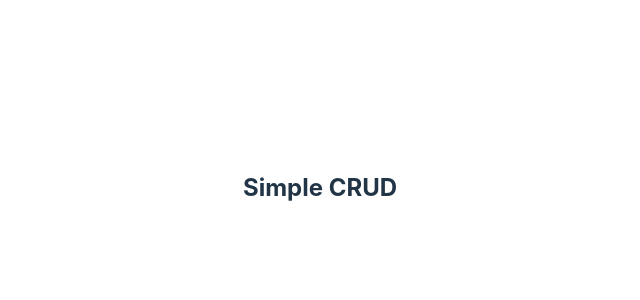
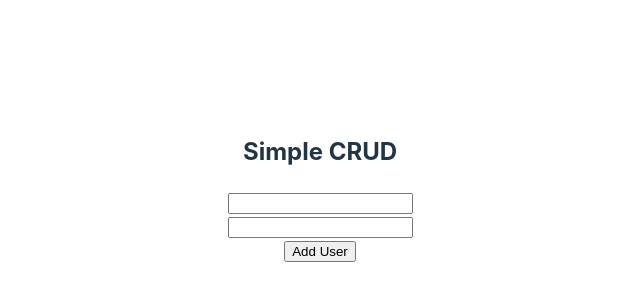
Before and after one commit to nayan-28/Simple-CRUD, a React (Vite) app: page / in a window 1280 px wide. Shown: the part 212-512 px from the top of the page, without its empty margins (320-960 px from the left). Built offline with nearby package versions, Linux system fonts and the light colour scheme.

Commit message:
data inserted

```diff
--- a/src/App.jsx
+++ b/src/App.jsx
@@ -1,10 +1,39 @@
 import "./App.css";
 
 function App() {
+  const handleAddUser = (e) => {
+    e.preventDefault();
+    const form = e.target;
+    const name = form.name.value;
+    const email = form.email.value;
+
+    const user = {
+      name,
+      email,
+    };
+    fetch("http://localhost:5000/users", {
+      method: "POST",
+      headers: {
+        "content-type": "application/json",
+      },
+      body: JSON.stringify(user),
+    })
+      .then((res) => res.json())
+      .then((data) => {
+        console.log(data);
+      });
+  };
   return (
     <>
       <div>
         <h2>Simple CRUD</h2>
+        <form onSubmit={handleAddUser}>
+          <input type="text" name="name" />
+          <br />
+          <input type="email" name="email" />
+          <br />
+          <input type="submit" value="Add User" />
+        </form>
       </div>
     </>
   );
```
